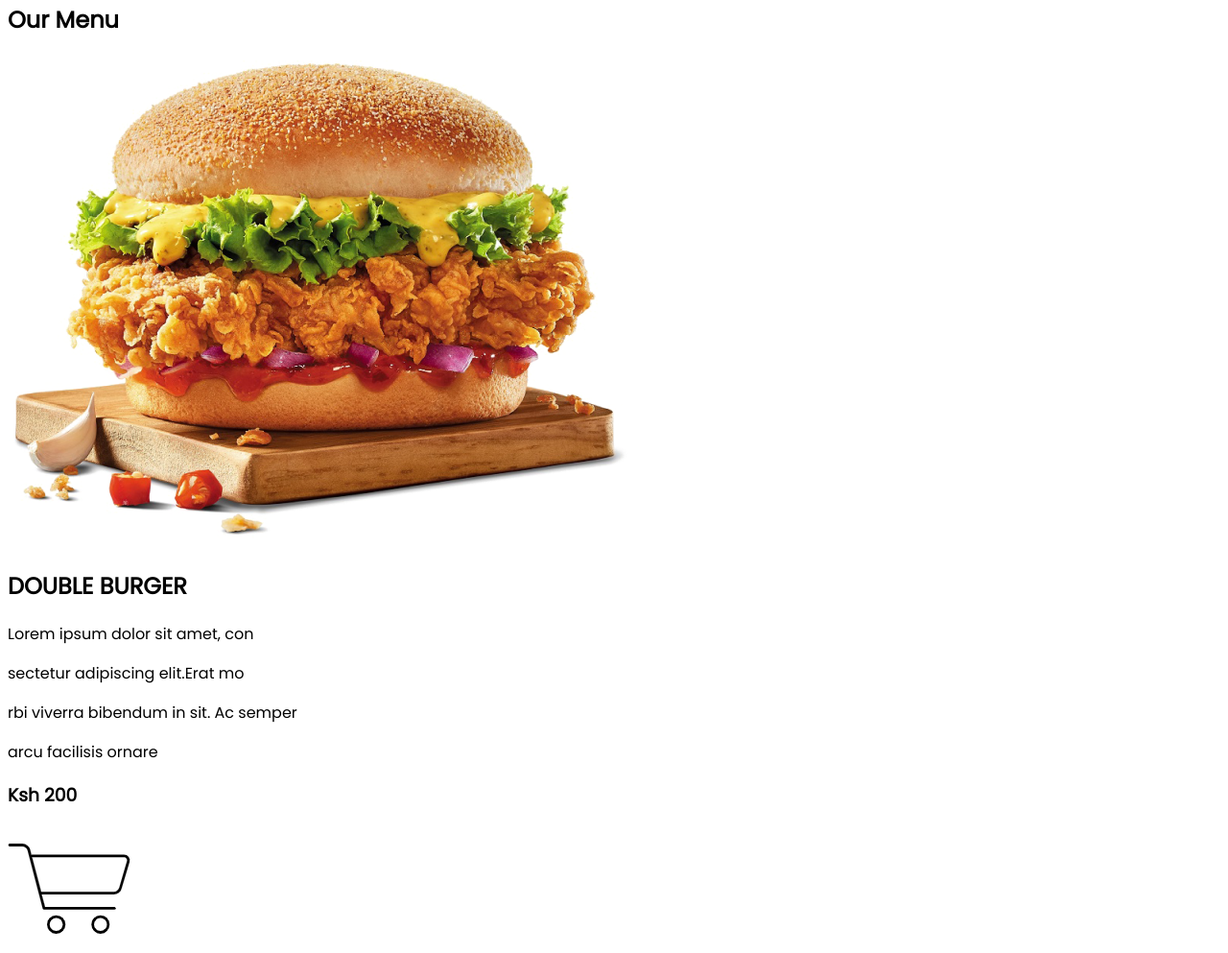
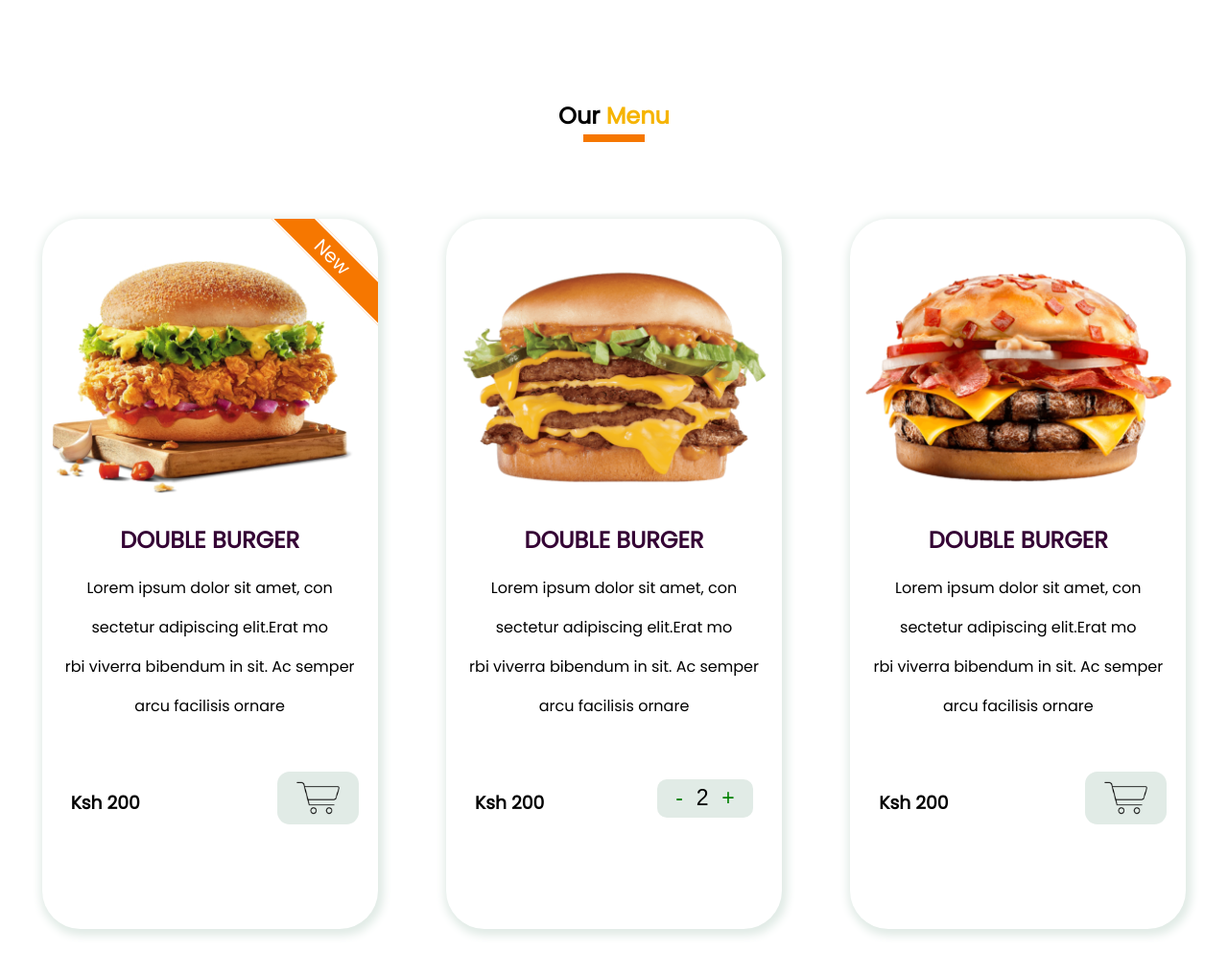
Before and after one commit to Nyanjuimarvin/The-Burger-Palace-2, a plain HTML site: page index.html in a window 1280 px wide. Shown: the part 1725-2718 px from the top of the page at 96% size. Drawn offline with Linux system fonts and the light colour scheme.

Commit message:
Style Menu Section

```diff
--- a/index.css
+++ b/index.css
@@ -4,6 +4,9 @@ body{
 header{
     height: 900px;
     background: linear-gradient(-79deg,#f6b400 50%,#ffff 50%);
+}
+main{
+    background-color: white;
 }
 nav{
     display: flex;
@@ -48,8 +51,11 @@ nav :nth-child(4){
 }
 nav :nth-child(5){
     background-color: rgb(241, 77, 77);
+    border:  rgb(241, 77, 77);
+    position: relative;
     color: #ffff;
     margin-top: 20px;
+    margin-right: 23px;
     width: 30px;
     height: 30px;
 }
@@ -76,9 +82,9 @@ header>:nth-child(5){
 header>:nth-child(5)>button{
     height: 40px;
     width: 100px;
-    border: #f6b400;
+    border: #f67700;
     border-radius: 30px 30px 0 30px;
-    background-color: #f6b400;
+    background-color: #f67700;
     color: #ffff;
 }
 
@@ -117,3 +123,93 @@ header>div>h2{
     border-radius: 12px;
     text-align: center;
 }
+#menu{
+    padding-top: 100px;
+    text-align: center;
+}
+#menu span{
+    color: #f6b400;
+}
+/*Pseudo Element for menu*/
+#menu:after {
+    content: "";
+    display: block;
+    margin: 0 auto;
+    width: 5%;
+    padding-top: 2px;
+    border-bottom: 8px solid #f67700;
+}
+.burger-top{
+    display: flex;
+    justify-content: space-around;
+    margin: 80px 0;
+}
+.burger-bottom{
+    display: flex;
+    justify-content: space-around;
+
+}
+#burger{
+    height: 700px;
+    width: 350px;
+    padding-top: 40px;
+    box-shadow: 2px 3px 10px 4px #e1ebe6;
+    border-radius: 40px;
+    text-align: center;
+    overflow: hidden;
+}
+#burger img{
+    height: 250px;
+}
+.rotate{
+    transform: rotate(45deg);
+    margin-left: 355px;
+}
+#new{
+    position: absolute;
+    padding-left: 56px;
+    padding-right: 150px;
+    margin-left: -115px;
+    margin-right: -190px;
+    border-top: 2px solid;
+    border-bottom: 2px solid;
+    background-color: #f67700;
+    color: #ffff;
+    overflow: hidden;
+    font-size: 20px;
+}
+#burger h2{
+    color: rgb(53, 4, 53);
+}
+#burger button{
+    height: 40px;
+    width: 100px;
+    margin: 8px 30px;
+    border-radius: 10px;
+    background-color: #e1ebe6;
+    border: #e1ebe6;
+}
+#pm{
+    color: green;
+    font-size: 23px;
+    padding: 10px;
+}
+#num{
+    font-size: 23px;
+}
+#cart{
+    display: flex;
+    justify-content: space-between;
+    padding-top: 40px;
+}
+#cart img{
+    height: 45px;
+    margin-right: 20px;
+    padding : 5px 20px;
+    border-radius: 13px;
+    background-color: #e1ebe6;
+    background-size: cover;
+}
+#cart h3{
+    padding-left: 30px;
+}
--- a/index.html
+++ b/index.html
@@ -84,11 +84,17 @@
 
     <main>
 
-        <h2>Our <span>Menu</span></h2>
+        <div>
+            <h2 id="menu">Our <span>Menu</span></h2>
+        </div>
 
         <div class="burger-top">
 
-            <div id="churger">
+            <div id="burger">
+
+                <div class="rotate">
+                    <p id="new">New</p>
+                </div>
 
                 <img src="images/SeekPng 2.png" alt="Burger-1 png">
                 <h2>DOUBLE BURGER</h2>
@@ -96,13 +102,16 @@
                 <p>sectetur adipiscing elit.Erat mo</p>
                 <p>rbi viverra bibendum in sit. Ac semper</p>
                 <p>arcu facilisis ornare</p>
+
+                <div id="cart">
                     <h3>Ksh 200</h3>
                     <img src="images/shopping-cart-1985 (1).png" alt="Cart png">
+                </div>
 
             </div>
 
 
-            <div id="churger">
+            <div id="burger">
 
                 <img src="images/SeekPng 1.png" alt="Burger-2 png">
                 <h2>DOUBLE BURGER</h2>
@@ -110,12 +119,15 @@
                 <p>sectetur adipiscing elit.Erat mo</p>
                 <p>rbi viverra bibendum in sit. Ac semper</p>
                 <p>arcu facilisis ornare</p>
+
+                <div id="cart">
                     <h3>Ksh 200</h3>
-                <button><span>-</span>  2  <span>+</span></button>
+                    <button><span id="pm">-</span>  <span id="num">2</span>  <span id="pm">+</span></button>
+                </div>
 
             </div>
 
-            <div id="churger">
+            <div id="burger">
 
                 <img src="images/SeekPng 3.png" alt="Burger-3 png">
                 <h2>DOUBLE BURGER</h2>
@@ -123,8 +135,11 @@
                 <p>sectetur adipiscing elit.Erat mo</p>
                 <p>rbi viverra bibendum in sit. Ac semper</p>
                 <p>arcu facilisis ornare</p>
+
+                <div id="cart">
                     <h3>Ksh 200</h3>
                     <img src="images/shopping-cart-1985 (1).png" alt="Cart png">
+                </div>
 
             </div>
 
@@ -133,7 +148,7 @@
         <div class="burger-bottom">
 
 
-            <div id="churger">
+            <div id="burger">
 
                 <img src="images/SeekPng 4.png" alt="Burger-4 png">
                 <h2>DOUBLE BURGER</h2>
@@ -141,12 +156,15 @@
                 <p>sectetur adipiscing elit.Erat mo</p>
                 <p>rbi viverra bibendum in sit. Ac semper</p>
                 <p>arcu facilisis ornare</p>
+
+                <div id="cart">
                     <h3>Ksh 200</h3>
                     <img src="images/shopping-cart-1985 (1).png" alt="Cart png">
+                </div>
 
             </div>
 
-            <div id="churger">
+            <div id="burger">
 
                 <img src="images/SeekPng 5.png" alt="Burger-5 png">
                 <h2>DOUBLE BURGER</h2>
@@ -154,12 +172,15 @@
                 <p>sectetur adipiscing elit.Erat mo</p>
                 <p>rbi viverra bibendum in sit. Ac semper</p>
                 <p>arcu facilisis ornare</p>
+
+                <div id="cart">
                     <h3>Ksh 200</h3>
                     <img src="images/shopping-cart-1985 (1).png" alt="Cart png">
+                </div>
 
             </div>
 
-            <div id="churger">
+            <div id="burger">
 
                 <img src="images/SeekPng 6.png" alt="Burger-6 png">
                 <h2>DOUBLE BURGER</h2>
@@ -167,8 +188,11 @@
                 <p>sectetur adipiscing elit.Erat mo</p>
                 <p>rbi viverra bibendum in sit. Ac semper</p>
                 <p>arcu facilisis ornare</p>
+
+                <div id="cart">
                     <h3>Ksh 200</h3>
                     <img src="images/shopping-cart-1985 (1).png" alt="Cart png">
+                </div>
 
             </div>
 
```
Lines whose indentation alone changed are shown as unchanged.
